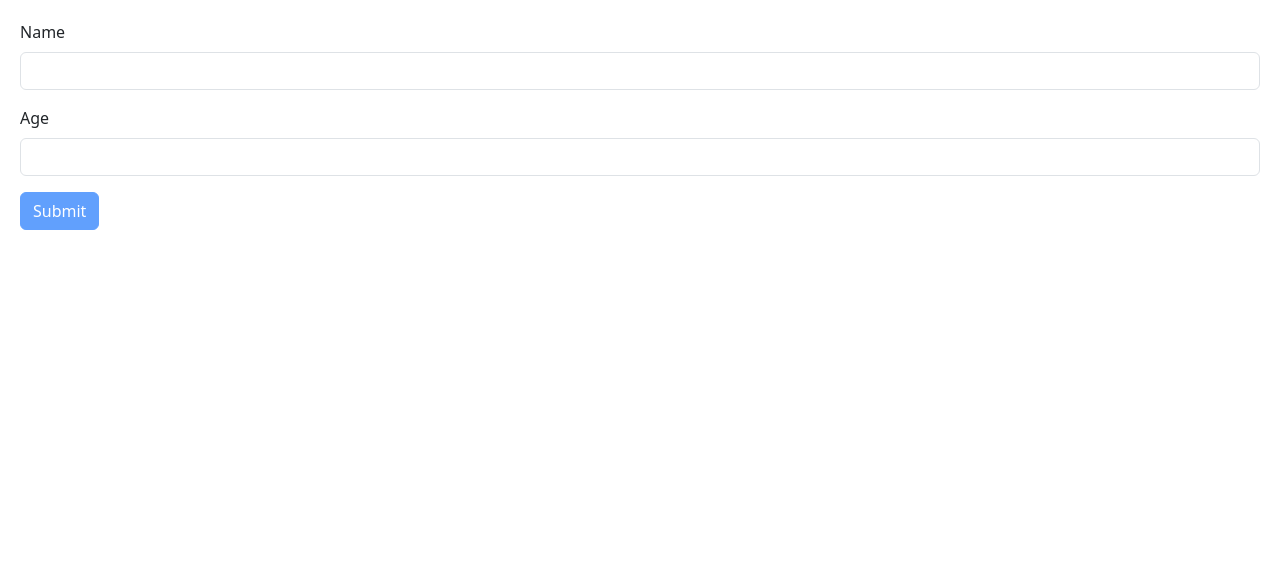
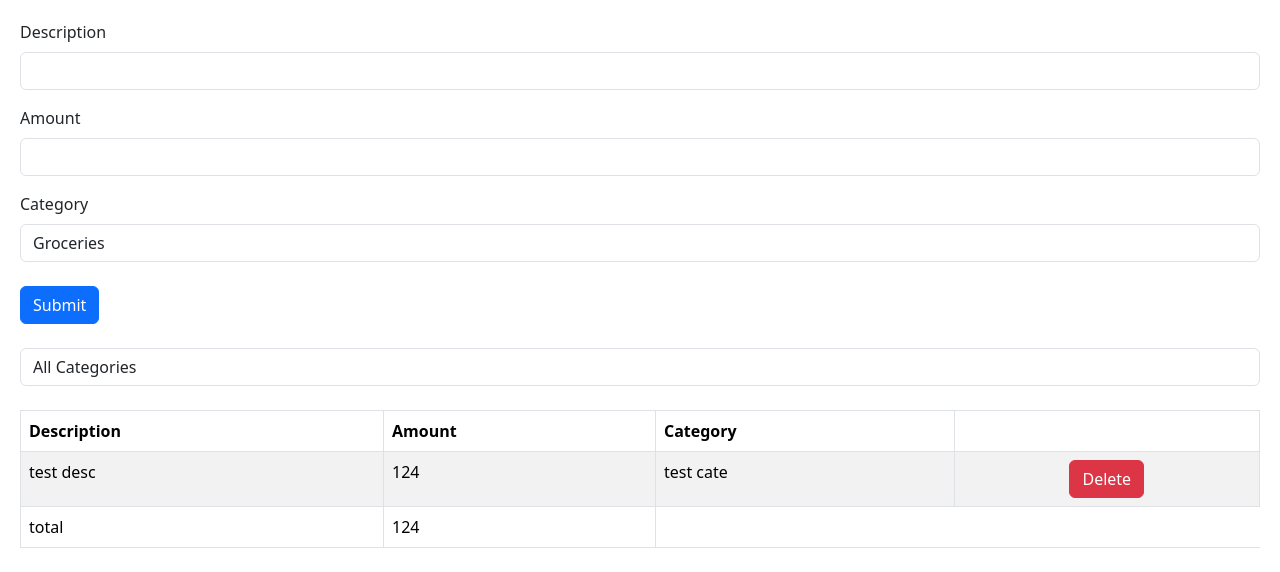
Before and after one commit to ThihanWinhtet/ReactByMosh, a React (Vite) app: page / in a window 1280 px wide. Shown: the top 572 px of the page. Built offline with nearby package versions, Linux system fonts and the light colour scheme; the HTML template or start-up script is replaced by a standard one.

Commit message:
Exercisse ExpenseTracker.

```diff
--- a/src/App.tsx
+++ b/src/App.tsx
@@ -1,14 +1,13 @@
 // import Button from "./components/Button";
 // import ShowAlert from "./components/ShowAlert";
 // import ListGroup from "./components/ListGroup";
-
-import Form from "./components/Form/Form";
+import ExpenseTracker from "./components/ExpenseTracker/ExpenseTracker";
 
 function App() {
 
   return (
     <div>
-      <Form></Form>
+      <ExpenseTracker></ExpenseTracker>
     </div>
   );
 }
--- /dev/null
+++ b/src/components/ExpenseTracker/ExpenseTracker.tsx
@@ -0,0 +1,197 @@
+import { zodResolver } from "@hookform/resolvers/zod";
+import { produce } from "immer";
+import { ChangeEvent, useState } from "react";
+import { FieldValues, useForm } from "react-hook-form";
+import { z } from "zod";
+
+function ExpenseTracker() {
+  let scheme = z.object({
+    description: z.string().min(3),
+    amount: z.number().min(1),
+    category: z.string(),
+  });
+
+  let [items, setItem] = useState([
+    {
+      description: "test desc",
+      amount: "124",
+      category: "test cate",
+      id: 0,
+    },
+  ]);
+
+  let [filtered, setFilter] = useState([
+    {
+      description: "test desc",
+      amount: "124",
+      category: "test cate",
+      id: 0,
+    },
+  ]);
+
+  type FormData = z.infer<typeof scheme>;
+
+  let { register, handleSubmit } = useForm<FormData>({
+    resolver: zodResolver(scheme),
+  });
+
+  console.log(items);
+
+  //   Get Sum
+  const sum = items
+    .filter((item) => item.amount)
+    .reduce((sum, current) => sum + parseInt(current.amount), 0);
+
+  const sumfil = filtered
+    .filter((item) => item.amount)
+    .reduce((sum, current) => sum + parseInt(current.amount), 0);
+
+  //   Add expense
+  let onSubmit = (data: FieldValues) => {
+    setItem(
+      produce((draf) => {
+        draf.push({
+          description: data.description,
+          amount: data.amount,
+          category: data.category,
+          id: Math.random(),
+        });
+      })
+    );
+  };
+
+  //   filter
+  let filter = async (data: ChangeEvent<HTMLSelectElement>) => {
+    if (data.target.value != "AllCategories") {
+      setFilter(items.filter((item) => item.category == data.target.value));
+      console.log(filtered, items, "f and i");
+    } else {
+      setFilter([]);
+    }
+    return filter;
+  };
+
+  return (
+    <>
+      <form onSubmit={handleSubmit(onSubmit)}>
+        <div className="mb-3">
+          <label className="form-label">Description</label>
+          <input
+            {...register("description")}
+            type="text"
+            className="form-control"
+          />
+        </div>
+        <div className="mb-3">
+          <label className="form-label">Amount</label>
+          <input
+            {...register("amount", { valueAsNumber: true })}
+            type="number"
+            className="form-control"
+          />
+        </div>
+        <div className="mb-3">
+          <label className="form-label">Category</label>
+          <select
+            {...register("category")}
+            name="category"
+            id="category"
+            className="form-control"
+          >
+            <option value="Groceries">Groceries</option>
+            <option value="Utalities">Utalities</option>
+            <option value="Entertainment">Entertainment</option>
+          </select>
+        </div>
+        <button className="btn btn-primary mt-2">Submit</button>
+      </form>
+
+      {/* filter */}
+      <select onChange={filter} className="form-control mt-4">
+        <option value="AllCategories">All Categories</option>
+        <option value="Groceries">Groceries</option>
+        <option value="Utalities">Utalities</option>
+        <option value="Entertainment">Entertainment</option>
+      </select>
+
+      {/* Table  */}
+      <div className="pt-4">
+        <table className="table table-striped table-bordered">
+          <thead>
+            <tr>
+              <th scope="col">Description</th>
+              <th scope="col">Amount</th>
+              <th scope="col">Category</th>
+              <th scope="col"></th>
+            </tr>
+          </thead>
+
+          {filtered.length === 0 ? (
+            <tbody>
+              {items.map((item, index) => (
+                <tr key={item.id}>
+                  <td>{item.description}</td>
+                  <td>{item.amount}</td>
+                  <td>{item.category}</td>
+                  <td className="text-center">
+                    <button
+                      onClick={() => {
+                        setItem(
+                          produce((draf) => {
+                            draf.splice(index, 1);
+                          })
+                        );
+                      }}
+                      className="btn btn-danger"
+                    >
+                      Delete
+                    </button>
+                  </td>
+                </tr>
+              ))}
+              <tr>
+                <td>total</td>
+                <td>{sum}</td>
+              </tr>
+            </tbody>
+          ) : (
+            <tbody>
+              {filtered.map((item, index) => (
+                <tr key={item.id}>
+                  <td>{item.description}</td>
+                  <td>{item.amount}</td>
+                  <td>{item.category}</td>
+                  <td className="text-center">
+                    <button
+                      onClick={() => {
+                        setItem(
+                          produce((draf) => {
+                            draf.splice(items.indexOf(item), 1);
+                          })
+                        );
+                        setFilter(
+                            produce((draf) => {
+                              draf.splice(items.indexOf(item), 1);
+                            })
+                          );
+                      }}
+                      className="btn btn-danger"
+                    >
+                      Delete
+                    </button>
+                  </td>
+                </tr>
+              ))}
+              <tr>
+                <td>total</td>
+                <td>{sumfil}</td>
+              </tr>
+            </tbody>
+          )}
+        </table>
+      </div>
+    </>
+  );
+}
+
+export default ExpenseTracker;
--- a/src/components/Form/Form.tsx
+++ b/src/components/Form/Form.tsx
@@ -1,7 +1,7 @@
 // import { FormEvent, useRef, useState } from "react";
 import { zodResolver } from "@hookform/resolvers/zod";
 import { FieldValues, useForm } from "react-hook-form";
-import { Schema, isValid, z } from "zod";
+import { z } from "zod";
 
 function Form() {
   let scheme = z.object({
```
Also changed, not shown: src/components/ExpenseTracker/ExpenseFilter.tsx (added).
